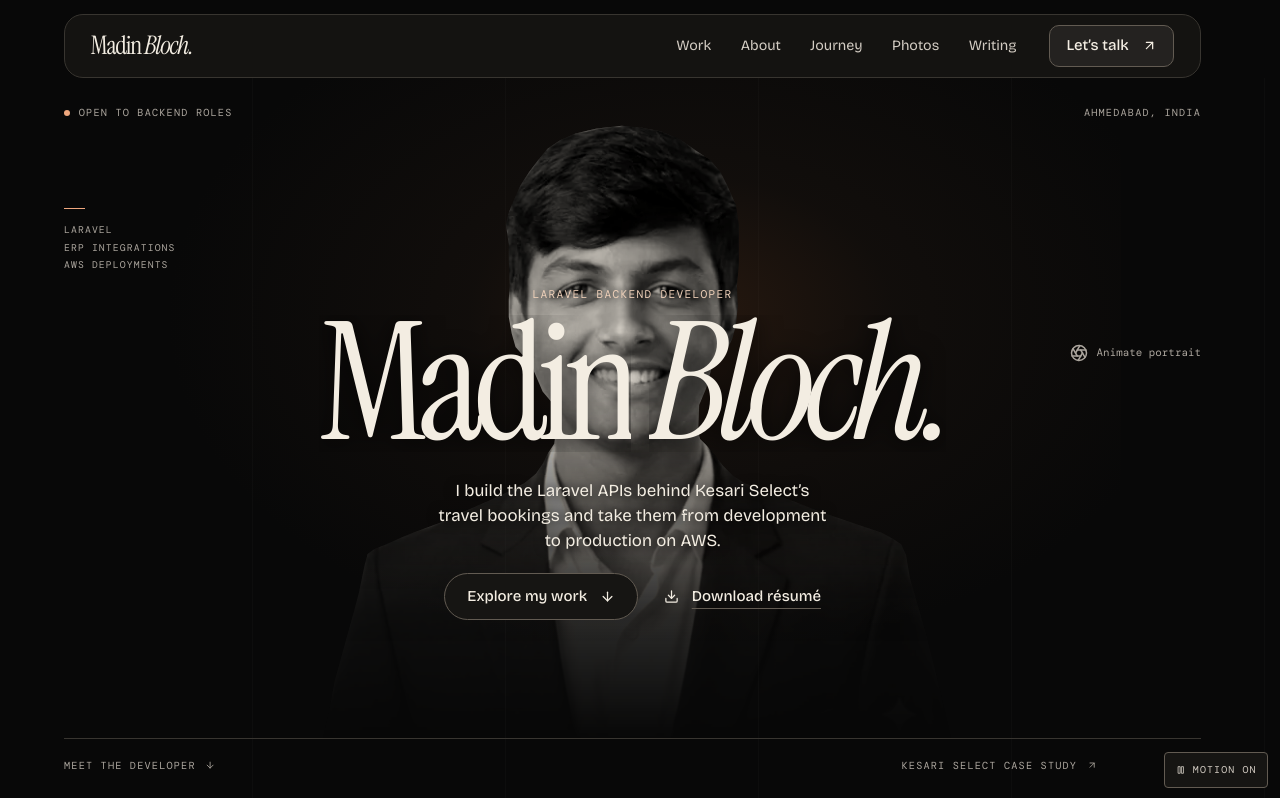
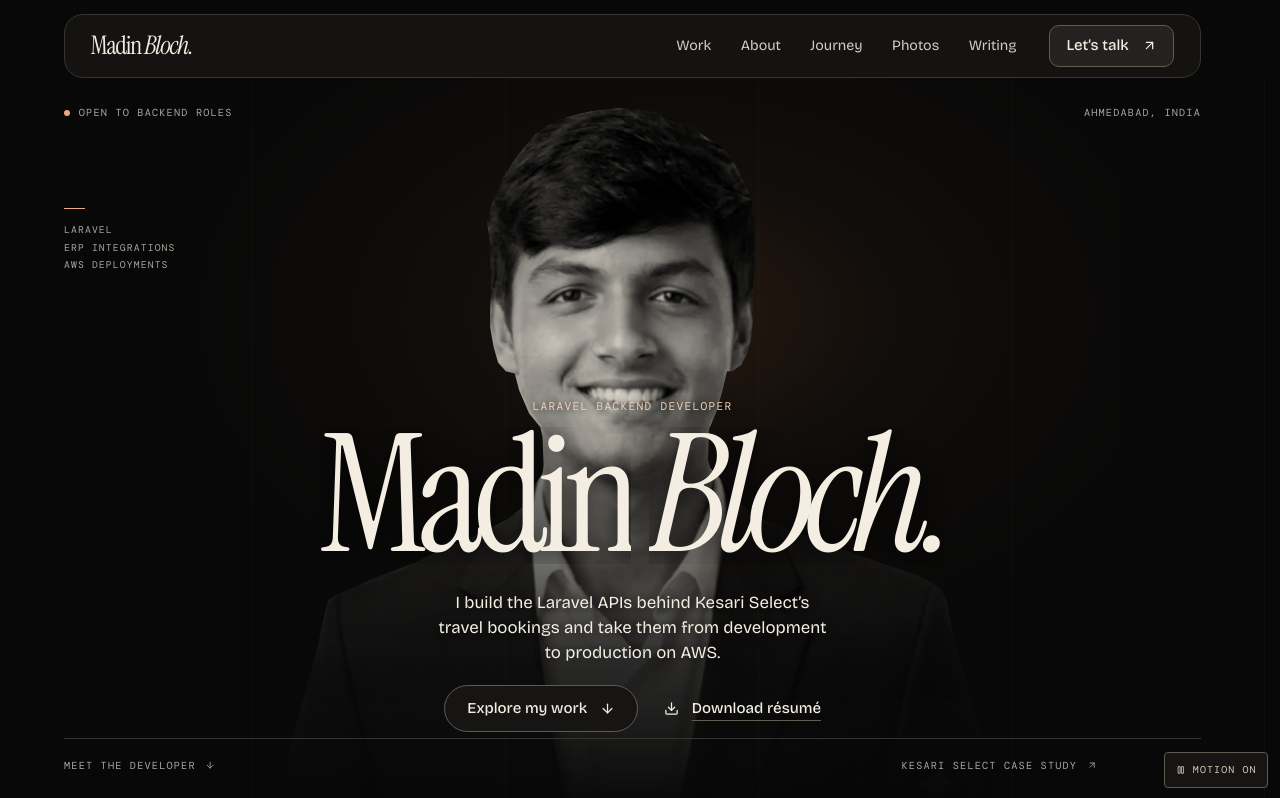
Before and after one commit to MadinBloch/Mysite, a React (Vite) app: page / in a window 1280 px wide. Shown: the top 798 px of the page. Built offline with nearby package versions, Linux system fonts and the light colour scheme.

Commit message:
Pin a larger portrait beneath the scrolling hero text

```diff
--- a/src/components/Hero.jsx
+++ b/src/components/Hero.jsx
@@ -1,65 +1,30 @@
-import { useEffect, useRef } from 'react'
-import { useMotionPreference } from './motion/MotionPreferences'
 import { portrait } from '../portrait'
 import { Link } from 'react-router-dom'
-import { FiAperture, FiArrowDown, FiArrowUpRight, FiDownload } from 'react-icons/fi'
+import { FiArrowDown, FiArrowUpRight, FiDownload } from 'react-icons/fi'
 import { profile } from '../data/profile'
 
 export default function Hero() {
-  const stageRef = useRef(null)
-  const imageRef = useRef(null)
-  const canvasRef = useRef(null)
-  const replayRef = useRef(null)
-  const { reduced, ready } = useMotionPreference()
-  useEffect(() => {
-    if (!ready || reduced) return
-    const stage = stageRef.current
-    const image = imageRef.current
-    const canvas = canvasRef.current
-    let disposed = false
-    let controller
-    let pending
-    function prepare() {
-      if (!pending) {
-        pending = Promise.all([image.decode(), import('./motion/portraitDissolve')])
-          .then(([, module]) => {
-            if (!disposed) controller = module.mountDissolve(stage, image, canvas)
-            return controller
-          }).catch(() => { /* The unmodified photograph stays visible. */ })
-      }
-      return pending
-    }
-    replayRef.current = async () => { (await prepare())?.replay() }
-    // Draw the halftone portrait on first paint; scroll only changes its motion.
-    prepare()
-    return () => {
-      disposed = true
-      replayRef.current = null
-      controller?.dispose()
-    }
-  }, [reduced, ready])
 
   return (
     <section id="home" className="portrait-cover" aria-labelledby="home-title">
-      <div className="cover-inner" ref={stageRef}>
+      <div className="cover-inner">
         <div className="cover-top meta-line">
           <span className="availability">Open to backend roles</span>
           <span>Ahmedabad, India</span>
         </div>
         <div className="portrait-light" aria-hidden="true" />
-        <div className="cover-photo">
-          <img ref={imageRef} src={portrait.src} srcSet={portrait.srcSet} sizes={portrait.sizes}
-            width="720" height="720" alt="Madin Bloch" loading="eager" fetchpriority="high" />
+        <div className="portrait-track">
+          <div className="portrait-pin">
+            <div className="cover-photo">
+              <img src={portrait.src} srcSet={portrait.srcSet} sizes={portrait.sizes}
+                width="720" height="720" alt="Madin Bloch" loading="eager" fetchpriority="high" />
+            </div>
+          </div>
         </div>
-        <canvas ref={canvasRef} className="portrait-particles" width="1" height="1" aria-hidden="true" />
         <div className="cover-margin" aria-hidden="true">
           <span className="margin-tick" />
           <span>Laravel<br />ERP integrations<br />AWS deployments</span>
         </div>
-        <button type="button" className="portrait-replay" aria-label="Animate portrait"
-          disabled={!ready || reduced} onClick={() => replayRef.current?.()}>
-          <FiAperture aria-hidden="true" /><span>Animate portrait</span>
-        </button>
         <div className="cover-title">
           <p className="cover-role">Laravel backend developer</p>
           <h1 id="home-title"><span className="cover-heading-mask"><span className="cover-heading-word">Madin</span></span>{' '}<span className="cover-heading-mask"><em className="cover-heading-word">Bloch.</em></span></h1>
--- a/src/portfolio.css
+++ b/src/portfolio.css
@@ -102,6 +102,21 @@
   :root[data-motion=on] .main-menu a:is(:hover,:focus-visible) .nav-label > span[aria-hidden] { transform:translateY(0); }
 }
 @media (prefers-reduced-motion:reduce) { .portrait-particles { display:none; } }
+
+/* Clip the pinned background at the hero boundary. The entire foreground
+   scrolls in document flow at the same speed as the next section. */
+.portrait-track { position:absolute; inset:0; z-index:-1; pointer-events:none; overflow:clip; }
+.portrait-pin { position:relative; height:1px; }
+.portrait-pin .cover-photo { width:min(86vw,100svh,960px); top:0; transform:translateX(-50%); }
+.cover-title { top:clamp(210px,40svh,410px); }
+.cover-foot { position:relative; }
+@media (max-width:740px) {
+  .portrait-pin .cover-photo { width:min(145vw,660px); top:30px; }
+  .cover-title { top:clamp(220px,34svh,300px); }
+}
+@media (prefers-reduced-motion:no-preference) {
+  :root[data-motion=on] .portrait-pin { position:sticky; top:var(--nav-height); }
+}
 
 /* Platform figures and profile */
 .impact-band { background:var(--paper-2); border-block:var(--stroke); }
```
